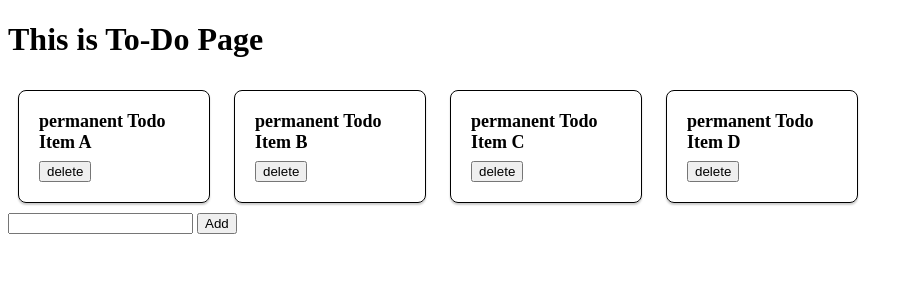
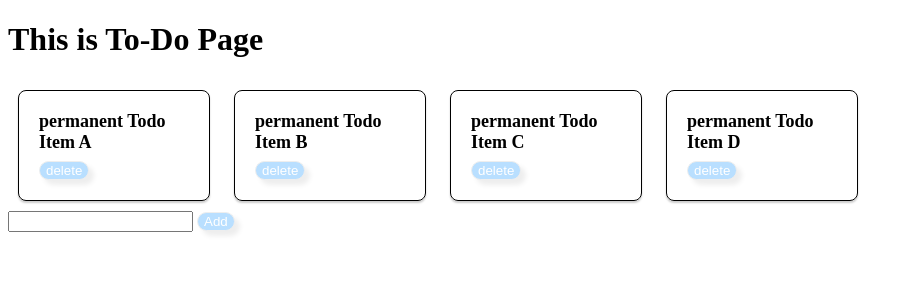
Before and after one commit to devfajar/simple-todo-list, a Django app: page /todo/ in a window 1280 px wide. Shown: the top 300 px of the page, without its empty margins (0-914 px from the left). Run offline with Django 3.2, Linux system fonts and the light colour scheme; data comes from the database, SQL or seed files in the repository.

Commit message:
changes at button

```diff
--- a/static/css/styles.css
+++ b/static/css/styles.css
@@ -16,3 +16,34 @@
 p{
     margin: 0;
 }
+.form-submit-button {
+
+    background: #B9DFFF;
+
+    color: #fff;
+
+    border: 1px solid #eee;
+
+    border-radius: 20px;
+
+    box-shadow: 5px 5px 5px #eee;
+
+    text-shadow:none;
+
+    }
+
+    .form-submit-button:hover {
+
+    background: #016ABC;
+
+    color: #fff;
+
+    border: 1px solid #eee;
+
+    border-radius: 20px;
+
+    box-shadow: 5px 5px 5px #eee;
+
+    text-shadow:none;
+
+    }
--- a/templates/todo.html
+++ b/templates/todo.html
@@ -13,14 +13,14 @@
     <div class="card">
         <p class="content">{{ todo_item.content }}</p>
         <form action="/deleteTodo/{{ todo_item.id }}/" method="POST">{% csrf_token %}
-            <input type="submit" value="delete">
+            <input type="submit" class="form-submit-button" value="delete">
         </form>
     </div>
     {% endfor %}
 
     <form action="/addTodo/" method="POST">{% csrf_token %}
         <input type="text" name="content" />
-        <input type="submit" value="Add" />
+        <input type="submit" class="form-submit-button" value="Add" />
     </form>
 </body>
 </html>
```
